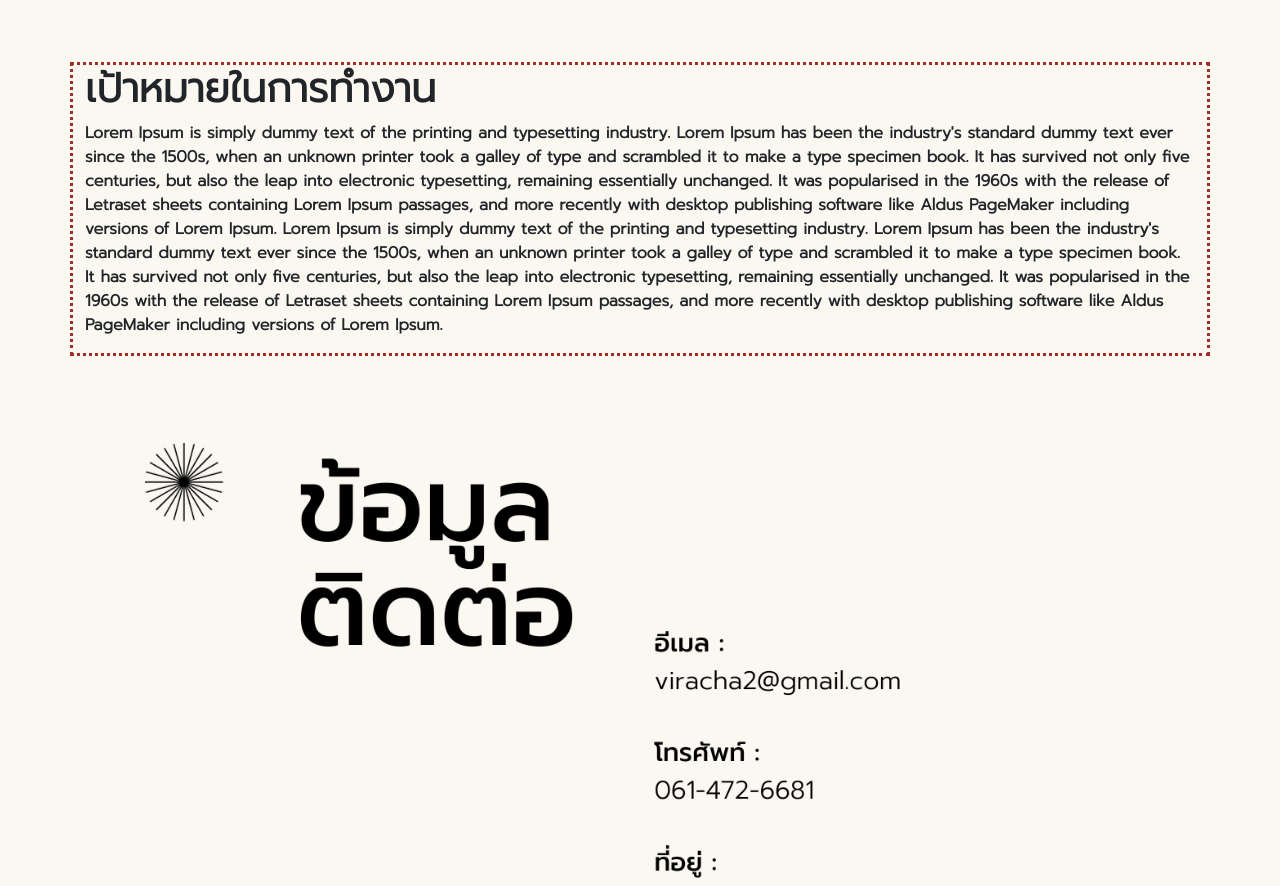
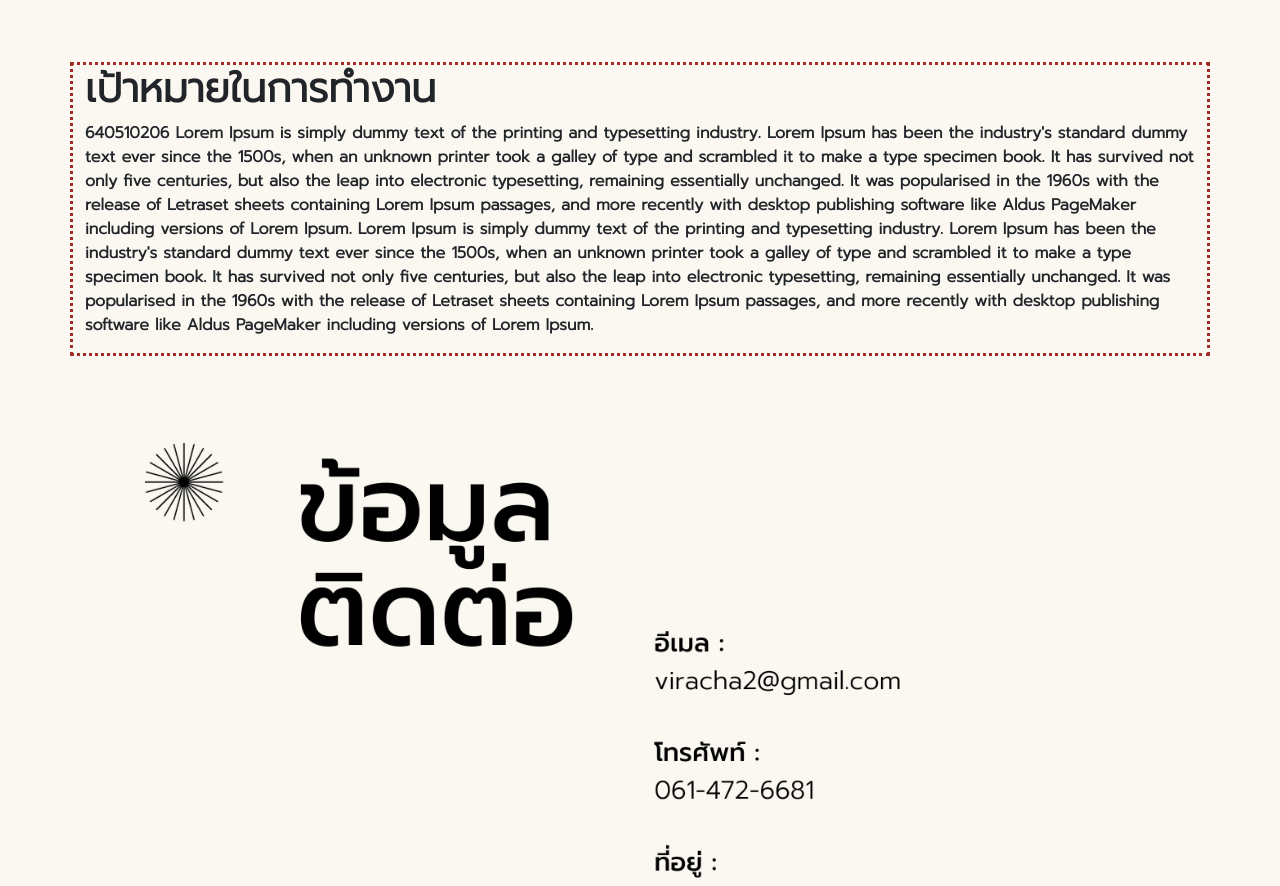
Before and after one commit to view-viracha/resume, a plain HTML site: page index.html in a window 1280 px wide. Shown: the part 2240-3126 px from the top of the page. Drawn offline with nearby package versions, Linux system fonts and the light colour scheme.

Commit message:
version2
640510206 รหัส

```diff
--- a/index.html
+++ b/index.html
@@ -95,24 +95,24 @@
       <div id="goals" class="row my-row">
         <h1>เป้าหมายในการทำงาน</h1>
         <br>
-        <p>Lorem Ipsum is simply dummy text of the printing and typesetting
-          industry. Lorem Ipsum has been the industry's standard dummy text ever
-          since the 1500s, when an unknown printer took a galley of type and
-          scrambled it to make a type specimen book. It has survived not only
-          five centuries, but also the leap into electronic typesetting,
-          remaining essentially unchanged. It was popularised in the 1960s with
-          the release of Letraset sheets containing Lorem Ipsum passages, and
-          more recently with desktop publishing software like Aldus PageMaker
-          including versions of Lorem Ipsum. Lorem Ipsum is simply dummy text of
-          the printing and typesetting industry. Lorem Ipsum has been the
-          industry's standard dummy text ever since the 1500s, when an unknown
-          printer took a galley of type and scrambled it to make a type specimen
-          book. It has survived not only five centuries, but also the leap into
-          electronic typesetting, remaining essentially unchanged. It was
-          popularised in the 1960s with the release of Letraset sheets
-          containing Lorem Ipsum passages, and more recently with desktop
-          publishing software like Aldus PageMaker including versions of Lorem
-          Ipsum.</p>
+        <p>640510206 Lorem Ipsum is simply dummy text of the printing and
+          typesetting industry. Lorem Ipsum has been the industry's standard
+          dummy text ever since the 1500s, when an unknown printer took a galley
+          of type and scrambled it to make a type specimen book. It has survived
+          not only five centuries, but also the leap into electronic
+          typesetting, remaining essentially unchanged. It was popularised in
+          the 1960s with the release of Letraset sheets containing Lorem Ipsum
+          passages, and more recently with desktop publishing software like
+          Aldus PageMaker including versions of Lorem Ipsum. Lorem Ipsum is
+          simply dummy text of the printing and typesetting industry. Lorem
+          Ipsum has been the industry's standard dummy text ever since the
+          1500s, when an unknown printer took a galley of type and scrambled it
+          to make a type specimen book. It has survived not only five centuries,
+          but also the leap into electronic typesetting, remaining essentially
+          unchanged. It was popularised in the 1960s with the release of
+          Letraset sheets containing Lorem Ipsum passages, and more recently
+          with desktop publishing software like Aldus PageMaker including
+          versions of Lorem Ipsum.</p>
       </div>
       <br>
       <div class="row"><img src="images/contact.png" alt="contact"></div>
```
